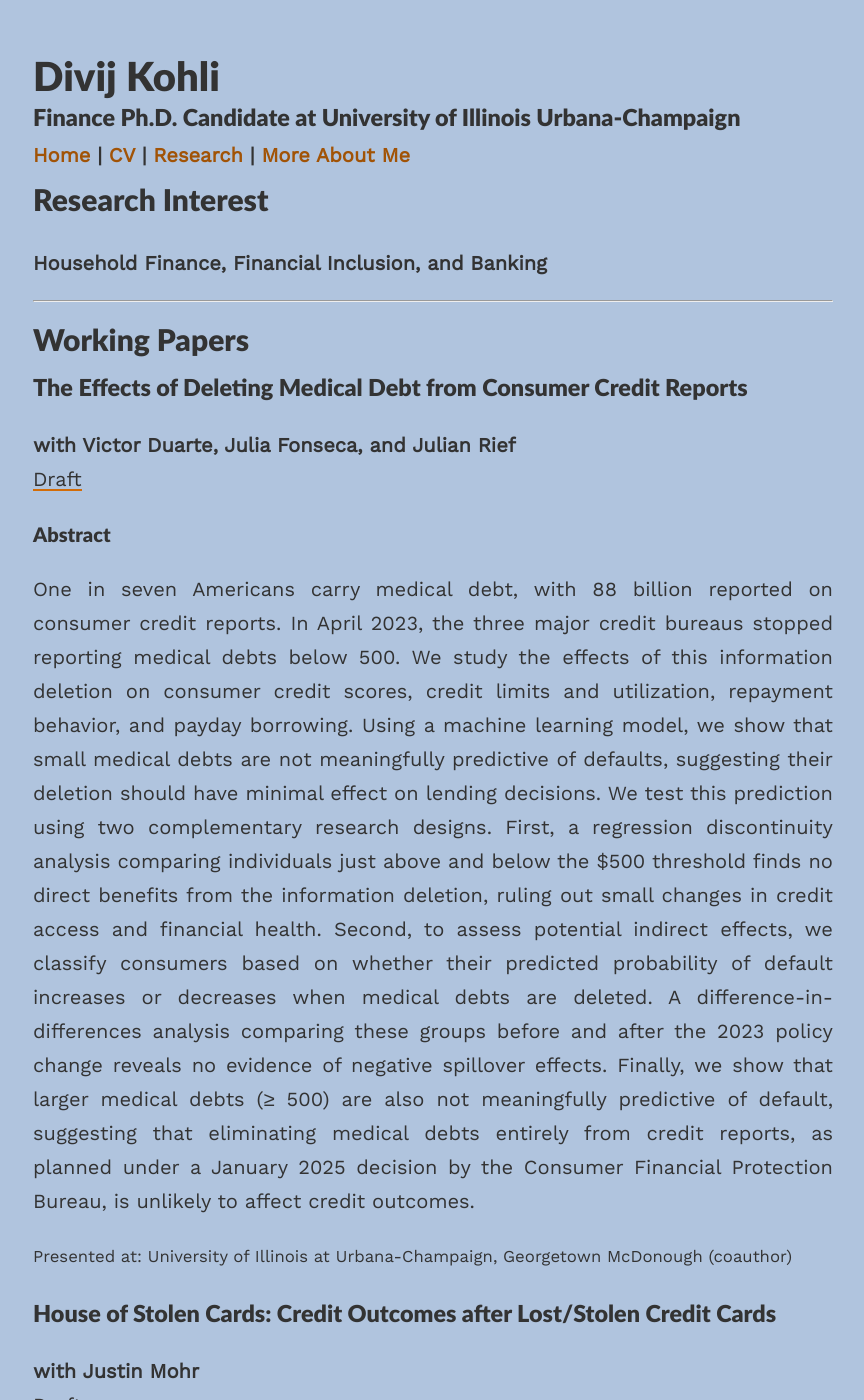
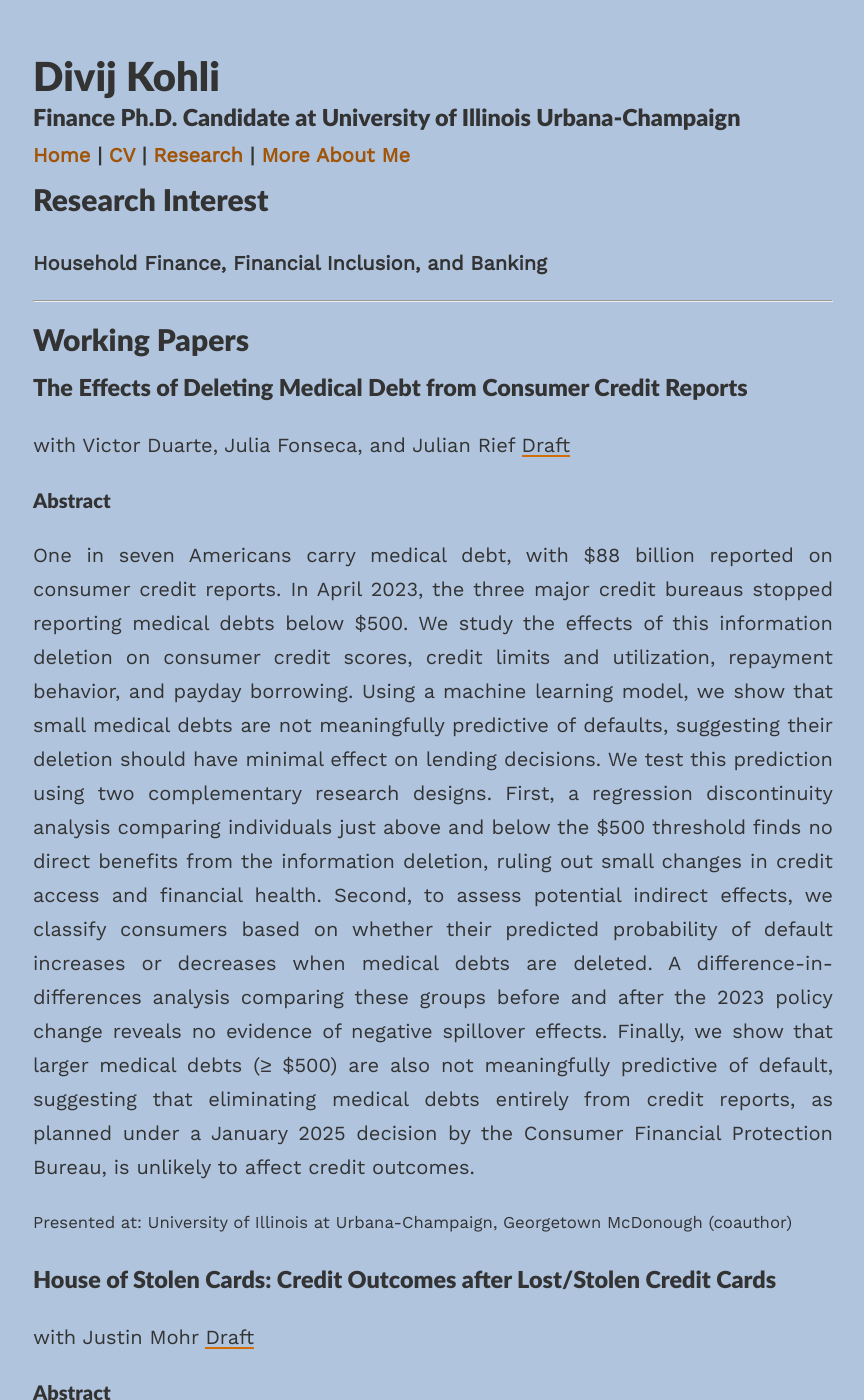
Before and after one commit to divijkohli/divijkohli.github.io, a Jekyll site: the page built from _pages/research.md, in a window 1280 px wide and 1400 px high. Shown: the whole window, without its empty margins (207-1071 px from the left). Built offline with Jekyll 4.4.1, drawn with Linux system fonts in a browser that asks for light colours; nearby versions of some CDN libraries; some of the changed text lies outside the part shown.

```diff
--- a/_pages/research.md
+++ b/_pages/research.md
@@ -14,30 +14,22 @@ permalink: /research/
 
 
 ### The Effects of Deleting Medical Debt from Consumer Credit Reports
-**with Victor Duarte, Julia Fonseca, and Julian Rief**
-[Draft]( {{ site.baseurl }}/DFKR_2025_03.pdf )
+with Victor Duarte, Julia Fonseca, and Julian Rief [Draft]( {{ site.baseurl }}/DFKR_2025_03.pdf )
 
 #### Abstract
 <p align="justify">
-One in seven Americans carry medical debt, with 88 billion reported on consumer credit reports. In April 2023, the three major credit bureaus stopped reporting medical debts below 500. We study the effects of this information deletion on consumer credit scores, credit limits and utilization, repayment behavior, and payday borrowing. Using a machine learning model, we show that small medical debts are not meaningfully predictive of defaults, suggesting their deletion should have minimal effect on lending decisions. We test this prediction using two complementary research designs. First, a regression discontinuity analysis comparing individuals just above and below the $500 threshold finds no direct benefits from the information deletion, ruling out small changes in credit access and financial health. Second, to assess potential indirect effects, we classify consumers based on whether their predicted probability of default increases or decreases when medical debts are deleted. A difference-in-differences analysis comparing these groups before and after the 2023 policy change reveals no evidence of negative spillover effects. Finally, we show that larger medical debts (≥ 500) are also not meaningfully predictive of default, suggesting that eliminating medical debts entirely from credit reports, as planned under a January 2025 decision by the Consumer Financial Protection Bureau, is unlikely to affect credit outcomes. </p>
+One in seven Americans carry medical debt, with \$88 billion reported on consumer credit reports. In April 2023, the three major credit bureaus stopped reporting medical debts below \$500. We study the effects of this information deletion on consumer credit scores, credit limits and utilization, repayment behavior, and payday borrowing. Using a machine learning model, we show that small medical debts are not meaningfully predictive of defaults, suggesting their deletion should have minimal effect on lending decisions. We test this prediction using two complementary research designs. First, a regression discontinuity analysis comparing individuals just above and below the \$500 threshold finds no direct benefits from the information deletion, ruling out small changes in credit access and financial health. Second, to assess potential indirect effects, we classify consumers based on whether their predicted probability of default increases or decreases when medical debts are deleted. A difference-in-differences analysis comparing these groups before and after the 2023 policy change reveals no evidence of negative spillover effects. Finally, we show that larger medical debts (≥ \$500) are also not meaningfully predictive of default, suggesting that eliminating medical debts entirely from credit reports, as planned under a January 2025 decision by the Consumer Financial Protection Bureau, is unlikely to affect credit outcomes. </p>
 
 <p align="justify"><small>
 Presented at: University of Illinois at Urbana-Champaign, Georgetown McDonough (coauthor)</small></p>
 
 
 ### House of Stolen Cards: Credit Outcomes after Lost/Stolen Credit Cards
-**with Justin Mohr**
-[Draft]( {{ site.baseurl }}/KM_2025_04.pdf )
+with Justin Mohr [Draft]( {{ site.baseurl }}/KM_2025_04.pdf )
 
 #### Abstract
 <p align="justify">
-Credit card fraud is the most common type of identity fraud in the U.S., with a cost of over $11.64 billion. In 2014, the U.S. government pushed for widespread adoption of more secure chip-enabled credit cards to safeguard consumers from financial fraud and improve confidence in the marketplace.
-
-We study the effects of this technological innovation in payment security on household credit outcomes. Using a matched sample staggered difference-in-differences event study, we show that before this intervention, fraud-exposed consumers faced declines in access to credit. After the innovation, consumers see greater credit availability.
-
-We then examine consumer behavior associated with exposure to fraud and find that consumers reduce their credit demand and face increased financial distress. These findings do not change following the innovation. Heterogeneity analysis shows that low-credit-score households are more likely to experience greater declines in credit demand and increased financial distress.
-
-Our findings suggest that persistent consumer distrust underscores the need for further policy innovations, such as one-time passcodes for credit card transactions and sufficient financial education for consumers.
+Credit card fraud is the most common type of identity fraud in the U.S., with a cost of over $11.64 billion. In 2014, the U.S. government pushed for widespread adoption of more secure chip-enabled credit cards to safeguard consumers from financial fraud and improve confidence in the marketplace. We study the effects of this technological innovation in payment security on household credit outcomes. Using a matched sample staggered difference-in-differences event study, we show that before this intervention, fraud-exposed consumers faced declines in access to credit. After the innovation, consumers see greater credit availability. We then examine consumer behavior associated with exposure to fraud and find that consumers reduce their credit demand and face increased financial distress. These findings do not change following the innovation. Heterogeneity analysis shows that low-credit-score households are more likely to experience greater declines in credit demand and increased financial distress. Our findings suggest that persistent consumer distrust underscores the need for further policy innovations, such as one-time passcodes for credit card transactions and sufficient financial education for consumers.
 </p>
 
 <p align="justify"><small>
@@ -48,8 +40,8 @@ Presented at: Financial Management Association 2024 Annual Meeting (coauthor), U
 ## Works in Progress
 
 ### The Other Half: Monetary Policy Transmission for Households without Mortgages
-**with Justin Mohr and Yucheng Zhou**
+with Justin Mohr and Yucheng Zhou
 
 <p align="justify"><small>
-**Presented at:** *Financial Management Association Early Ideas*
+Presented at: Financial Management Association Early Ideas
 </small></p>
```
